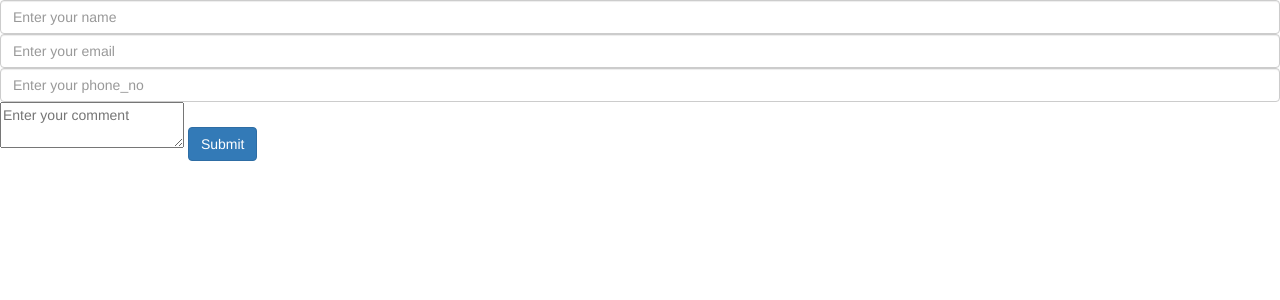
After one commit to syedbilal2112/class3_php_files, a PHP site: page /contact.php in a window 1280 px wide. The commit adds this page. Shown: the top 300 px of the page. Run offline with PHP 8.4, Linux system fonts and the light colour scheme.

Commit message:
changed contact

```diff
--- /dev/null
+++ b/contact.php
@@ -0,0 +1,23 @@
+<!DOCTYPE html>
+<html>
+<head>
+	<title></title>
+		<link rel="stylesheet" href="https://maxcdn.bootstrapcdn.com/bootstrap/3.3.7/css/bootstrap.min.css">
+<script src="https://ajax.googleapis.com/ajax/libs/jquery/3.3.1/jquery.min.js"></script>
+<script src="https://maxcdn.bootstrapcdn.com/bootstrap/3.3.7/js/bootstrap.min.js"></script>
+</head>
+<body>
+
+	<form action="mailer/index.php" method="get">
+
+		<input type="text" name="name" placeholder="Enter your name" class="form-control">
+		<input type="email" name="email" placeholder="Enter your email" class="form-control">
+		<input type="number" name="phone_no" placeholder="Enter your phone_no" class="form-control">
+		<textarea name="comment" placeholder="Enter your comment"></textarea>
+		<input type="submit" name="submit" value="Submit" class="btn btn-primary">
+
+	</form>
+
+
+</body>
+</html>
--- a/mailer/index.php
+++ b/mailer/index.php
@@ -88,7 +88,7 @@ $mail1->SMTPOptions = array(
     $mail1->AltBody =  strip_tags($body);
     $mail1->send();
         $message="Thank your contacting us we will get back to you soon";
-    header("location: ../contact.html");
+    header("location: ../contact.php");
 
 
 } catch (Exception $e) {
```
